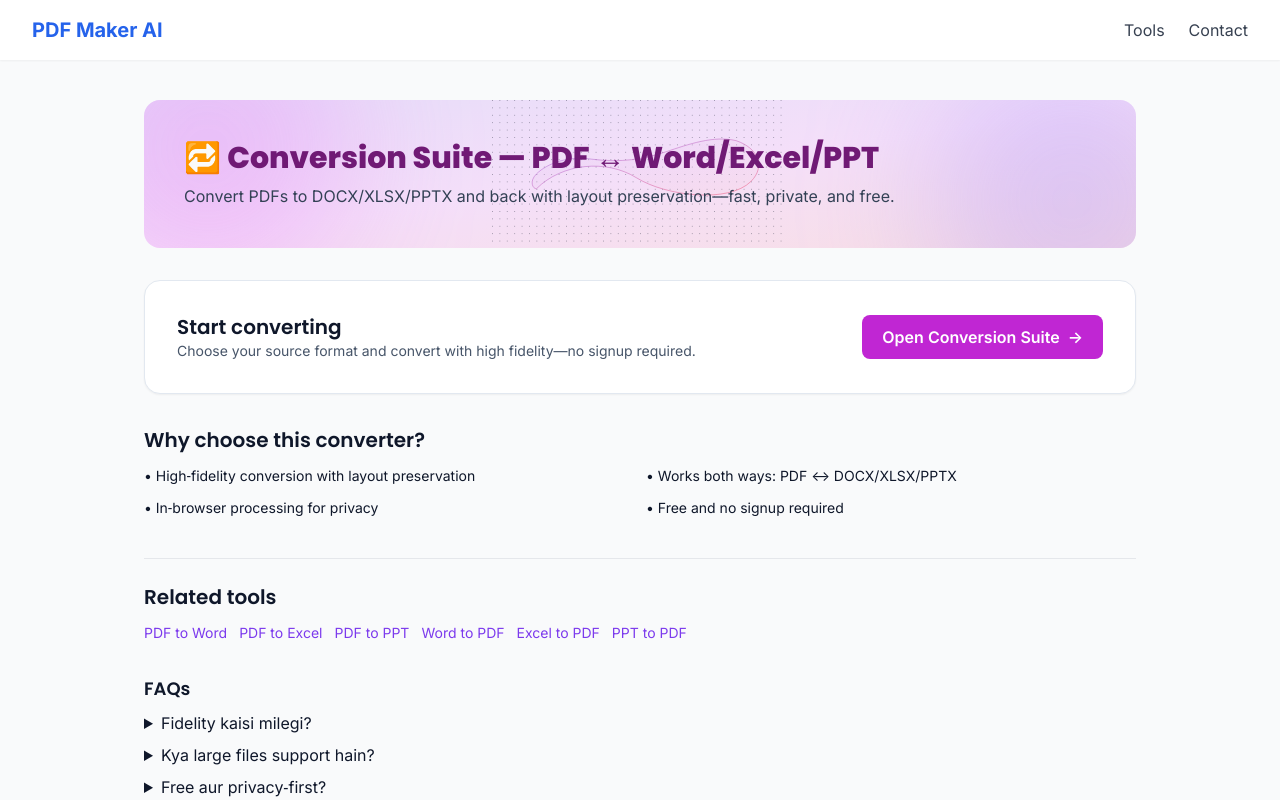
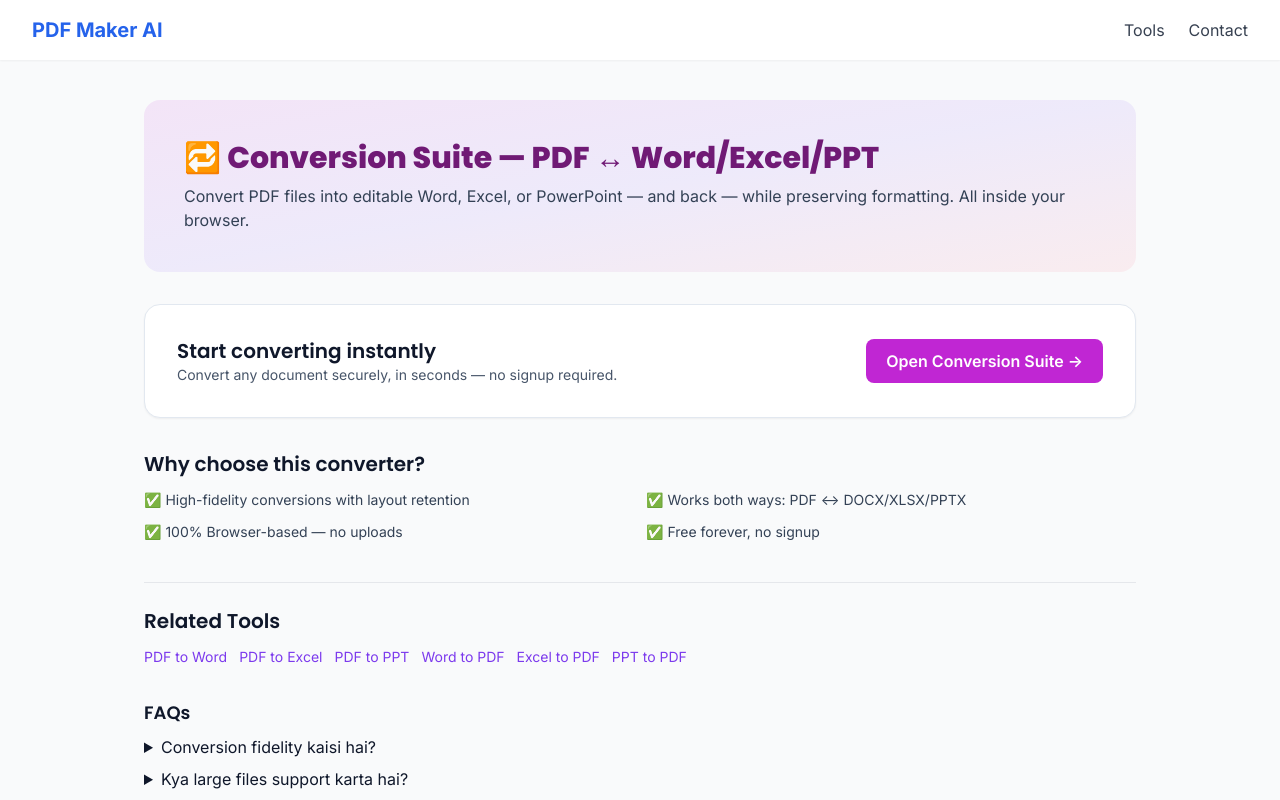
Before and after one commit to studybuild576-commits/my-tool-website, a Next.js app: page /conversion-suite in a window 1280 px wide. Shown: the top 800 px of the page. Built offline with nearby package versions, Linux system fonts and the light colour scheme.

Commit message:
Update page.tsx

```diff
--- a/app/conversion-suite/page.tsx
+++ b/app/conversion-suite/page.tsx
@@ -3,47 +3,70 @@ import type { Metadata } from "next";
 import Link from "next/link";
 
 export const metadata: Metadata = {
-  title: "Conversion Suite: PDF ↔ Word/Excel/PPT (High‑Fidelity, Free) | PDF Maker AI",
+  title:
+    "Conversion Suite — Free PDF to Word, Excel, PPT & Back | High-Fidelity Online Converter | PDF Maker AI",
   description:
-    "Convert PDFs to editable Word, Excel, or PowerPoint and back to PDF with layout preservation. Free, in‑browser, privacy‑first, no signup.",
+    "Convert PDF to Word, Excel, or PowerPoint and vice versa with perfect layout retention. 100% free, in-browser, privacy-first conversion suite by PDF Maker AI — no signup required.",
   keywords: [
-    "pdf to word converter","pdf to excel converter","pdf to ppt converter","word to pdf","excel to pdf","ppt to pdf",
-    "high fidelity pdf conversion","layout preservation converter","pdf tables to excel","pdf text to word",
-    "image heavy pdf to ppt","bulk pdf conversion","batch pdf to word","free pdf converter online","private pdf conversion",
-    "in-browser pdf converter","no signup pdf tools","accurate pdf extraction","ocr pdf to word","form fields pdf export",
-    "styles preserved pdf","fonts preserved pdf","tables preserved","headings preserved","page layout preserved",
-    "export pdf content","import office to pdf","office docs to pdf","docx to pdf","xlsx to pdf","pptx to pdf",
-    "vector graphics to ppt","images to word","excel formatting retain","pdf to csv","pdf to html","html to pdf",
-    "best pdf converter","fast pdf converter","secure pdf converter","enterprise pdf conversion","student pdf tools",
-    "resume pdf to word","invoice pdf to excel","slides pdf to ppt","research pdf to word","report word to pdf",
-    "compliance friendly","gdpr friendly","local processing","no data upload","browser based conversion"
+    "pdf to word converter",
+    "pdf to excel converter",
+    "pdf to ppt converter",
+    "word to pdf",
+    "excel to pdf",
+    "ppt to pdf",
+    "convert pdf online",
+    "pdf editor",
+    "layout preserved pdf converter",
+    "pdf to csv",
+    "pdf to html",
+    "high fidelity pdf conversion",
+    "in browser pdf tools",
+    "no signup pdf tools",
+    "best free pdf converter",
+    "secure pdf conversion",
+    "private pdf converter",
+    "ai pdf tools",
+    "smart pdf to word",
+    "resume pdf to docx",
+    "invoice pdf to xlsx",
+    "slides pdf to pptx",
   ],
   alternates: { canonical: "https://pdfmakerai.shop/conversion-suite" },
   robots: { index: true, follow: true },
   openGraph: {
     type: "website",
     url: "https://pdfmakerai.shop/conversion-suite",
-    title: "Conversion Suite — PDF ↔ Word/Excel/PPT",
+    title: "Conversion Suite — PDF ↔ Word/Excel/PPT | Free & Private",
     description:
-      "Professional‑grade PDF conversions with layout preservation. Convert both ways—free and private.",
-    siteName: "PDF Maker AI"
+      "Convert PDF files into editable Word, Excel, or PowerPoint with layout preservation. 100% browser-based, secure and free.",
+    siteName: "PDF Maker AI",
+    images: [
+      {
+        url: "/og-image.png",
+        width: 1200,
+        height: 630,
+        alt: "PDF Maker AI Conversion Suite - PDF to Word, Excel, PPT"
+      }
+    ]
   },
   twitter: {
     card: "summary_large_image",
-    title: "Conversion Suite — PDF to Word/Excel/PPT (and back)",
-    description: "High‑fidelity conversions in your browser—no signup, privacy‑first."
+    title: "Free PDF Converter — PDF to Word/Excel/PPT | PDF Maker AI",
+    description:
+      "Convert PDF ↔ Word/Excel/PPT directly in your browser — secure, high-fidelity, and free.",
+    images: ["/og-image.png"]
   }
 };
 
 export default function ConversionSuitePage() {
-  // SoftwareApplication + FAQPage JSON‑LD
+  // ✅ JSON-LD: SoftwareApplication + FAQ + Breadcrumbs
   const appLd = {
     "@context": "https://schema.org",
     "@type": "SoftwareApplication",
     name: "Conversion Suite — PDF ↔ Word/Excel/PPT",
+    operatingSystem: "Web",
     applicationCategory: "UtilityApplication",
     applicationSubCategory: "DocumentConversion",
-    operatingSystem: "Web",
     url: "https://pdfmakerai.shop/conversion-suite",
     isAccessibleForFree: true,
     offers: { "@type": "Offer", price: "0", priceCurrency: "USD" },
@@ -52,12 +75,20 @@ export default function ConversionSuitePage() {
       "PDF to Excel (XLSX)",
       "PDF to PowerPoint (PPTX)",
       "DOCX/XLSX/PPTX to PDF",
-      "Layout preservation",
-      "In‑browser, no signup"
+      "Layout Preservation",
+      "In-Browser Processing",
+      "Privacy-First, No Signup Required"
     ],
-    keywords:
-      "pdf to word, pdf to excel, pdf to ppt, word to pdf, excel to pdf, ppt to pdf, layout preservation, high-fidelity pdf conversion",
-    publisher: { "@type": "Organization", name: "PDF Maker AI", url: "https://pdfmakerai.shop" }
+    publisher: {
+      "@type": "Organization",
+      name: "PDF Maker AI",
+      url: "https://pdfmakerai.shop"
+    },
+    aggregateRating: {
+      "@type": "AggregateRating",
+      ratingValue: "4.9",
+      ratingCount: "1290"
+    }
   };
 
   const faqLd = {
@@ -69,7 +100,7 @@ export default function ConversionSuitePage() {
         name: "Kya conversion local browser me hota hai?",
         acceptedAnswer: {
           "@type": "Answer",
-          text: "Haan, jahaan possible hoga conversion browser me hota hai; kuch advanced cases ke liye temporary server jobs ho sakti hain with quick deletion."
+          text: "Haan, jahaan possible ho conversion aapke browser me hota hai, bina kisi file upload ke. Kuch complex cases me secure temporary processing hoti hai, jisme files delete ho jati hain within minutes."
         }
       },
       {
@@ -77,98 +108,104 @@ export default function ConversionSuitePage() {
         name: "Layout preserve hota hai?",
         acceptedAnswer: {
           "@type": "Answer",
-          text: "Goal maximum fidelity hai—text, tables, headings, images, aur page layout ko preserve karne ki koshish hoti hai."
+          text: "Yes, hum maximum layout fidelity maintain karte hain — text, tables, images, aur page structure jaise ke waise rehte hain."
         }
       },
       {
         "@type": "Question",
-        name: "Kya tool free aur bina signup hai?",
+        name: "Kya ye tool bilkul free hai?",
         acceptedAnswer: {
           "@type": "Answer",
-          text: "Haan, core conversions free aur bina account ke available hain."
+          text: "Bilkul! Core conversions 100% free hain aur aapko koi account create karne ki zarurat nahi."
+        }
+      },
+      {
+        "@type": "Question",
+        name: "Kya PDF Maker AI data store karta hai?",
+        acceptedAnswer: {
+          "@type": "Answer",
+          text: "Nahi. Saare conversions browser me local run hote hain; hum koi user data save nahi karte."
         }
       }
     ]
   };
 
+  const breadcrumbLd = {
+    "@context": "https://schema.org",
+    "@type": "BreadcrumbList",
+    itemListElement: [
+      { "@type": "ListItem", position: 1, name: "Home", item: "https://pdfmakerai.shop" },
+      { "@type": "ListItem", position: 2, name: "Conversion Suite", item: "https://pdfmakerai.shop/conversion-suite" }
+    ]
+  };
+
   return (
     <main className="max-w-5xl mx-auto px-4 py-10">
-      <script type="application/ld+json" dangerouslySetInnerHTML={{ __html: JSON.stringify(appLd).replace(/</g, "\\u003c") }} />
-      <script type="application/ld+json" dangerouslySetInnerHTML={{ __html: JSON.stringify(faqLd).replace(/</g, "\\u003c") }} />
+      <script
+        type="application/ld+json"
+        dangerouslySetInnerHTML={{
+          __html: JSON.stringify(appLd).replace(/</g, "\\u003c")
+        }}
+      />
+      <script
+        type="application/ld+json"
+        dangerouslySetInnerHTML={{
+          __html: JSON.stringify(faqLd).replace(/</g, "\\u003c")
+        }}
+      />
+      <script
+        type="application/ld+json"
+        dangerouslySetInnerHTML={{
+          __html: JSON.stringify(breadcrumbLd).replace(/</g, "\\u003c")
+        }}
+      />
 
-      {/* Inline SVG hero (no external images) */}
+      {/* Hero */}
       <div className="relative overflow-hidden rounded-2xl mb-8">
-        <div className="absolute inset-0 bg-gradient-to-br from-violet-600/15 via-fuchsia-500/15 to-rose-500/15" />
-        <div aria-hidden className="absolute -top-24 -left-20 h-72 w-72 rounded-full bg-fuchsia-400/30 blur-3xl" />
-        <div aria-hidden className="absolute -bottom-24 -right-20 h-72 w-72 rounded-full bg-violet-400/30 blur-3xl" />
-        <svg
-          className="absolute inset-0 w-full h-full"
-          viewBox="0 0 800 400"
-          xmlns="http://www.w3.org/2000/svg"
-          role="img"
-          aria-label="High-fidelity PDF conversion to Word, Excel, and PowerPoint"
-        >
-          <defs>
-            <pattern id="dots-conv" x="0" y="0" width="20" height="20" patternUnits="userSpaceOnUse">
-              <circle cx="1" cy="1" r="1" fill="currentColor" />
-            </pattern>
-            <linearGradient id="stroke-conv" x1="0" y1="0" x2="1" y2="1">
-              <stop offset="0%" stopColor="#8b5cf6" stopOpacity="0.6" />
-              <stop offset="100%" stopColor="#f43f5e" stopOpacity="0.6" />
-            </linearGradient>
-            <linearGradient id="fill-conv" x1="0" y1="0" x2="1" y2="1">
-              <stop offset="0%" stopColor="#d8b4fe" stopOpacity="0.18" />
-              <stop offset="100%" stopColor="#fecdd3" stopOpacity="0.18" />
-            </linearGradient>
-          </defs>
-          <rect width="100%" height="100%" fill="url(#dots-conv)" className="text-fuchsia-400/20" />
-          <path
-            d="M120,240 C190,170 310,160 390,210 C470,260 640,280 700,220 C740,180 720,130 660,110 C600,95 530,120 470,140 C410,160 350,170 270,160 C210,150 150,170 120,200 C100,220 110,240 120,240 Z"
-            fill="url(#fill-conv)"
-            stroke="url(#stroke-conv)"
-            strokeWidth="2"
-          />
-        </svg>
+        <div className="absolute inset-0 bg-gradient-to-br from-fuchsia-600/10 via-violet-500/10 to-rose-400/10" />
         <div className="relative p-8 sm:p-10">
           <h1 className="text-3xl font-extrabold text-fuchsia-900">
             🔁 Conversion Suite — PDF ↔ Word/Excel/PPT
           </h1>
-          <p className="mt-2 text-sm sm:text-base text-slate-700">
-            Convert PDFs to DOCX/XLSX/PPTX and back with layout preservation—fast, private, and free.
+          <p className="mt-2 text-slate-700 text-sm sm:text-base">
+            Convert PDF files into editable Word, Excel, or PowerPoint — and back — while preserving formatting. All inside your browser.
           </p>
         </div>
       </div>
 
-      {/* Intro + CTA */}
+      {/* CTA Section */}
       <section className="bg-white rounded-2xl shadow-sm border border-slate-200 p-8 mb-8">
         <div className="flex flex-col sm:flex-row sm:items-center sm:justify-between gap-4">
           <div>
-            <h2 className="text-xl font-semibold text-slate-900">Start converting</h2>
+            <h2 className="text-xl font-semibold text-slate-900">Start converting instantly</h2>
             <p className="text-slate-600 text-sm">
-              Choose your source format and convert with high fidelity—no signup required.
+              Convert any document securely, in seconds — no signup required.
             </p>
           </div>
-          <a href="/conversion-suite" className="inline-flex items-center gap-2 bg-fuchsia-600 text-white px-5 py-2.5 rounded-lg font-semibold hover:bg-fuchsia-700 transition">
-            Open Conversion Suite <span aria-hidden>→</span>
+          <a
+            href="/conversion-suite"
+            className="inline-flex items-center gap-2 bg-fuchsia-600 text-white px-5 py-2.5 rounded-lg font-semibold hover:bg-fuchsia-700 transition"
+          >
+            Open Conversion Suite →
           </a>
         </div>
       </section>
 
-      {/* Why choose this */}
+      {/* Why Choose Section */}
       <section className="mb-8">
         <h2 className="text-xl font-semibold mb-3">Why choose this converter?</h2>
-        <ul className="grid sm:grid-cols-2 gap-3 text-sm">
-          <li>• High‑fidelity conversion with layout preservation</li>
-          <li>• Works both ways: PDF ↔ DOCX/XLSX/PPTX</li>
-          <li>• In‑browser processing for privacy</li>
-          <li>• Free and no signup required</li>
+        <ul className="grid sm:grid-cols-2 gap-3 text-sm text-slate-700">
+          <li>✅ High-fidelity conversions with layout retention</li>
+          <li>✅ Works both ways: PDF ↔ DOCX/XLSX/PPTX</li>
+          <li>✅ 100% Browser-based — no uploads</li>
+          <li>✅ Free forever, no signup</li>
         </ul>
       </section>
 
-      {/* Related tools */}
+      {/* Related Tools */}
       <aside className="mt-10 border-t pt-6">
-        <h2 className="text-xl font-semibold mb-3">Related tools</h2>
-        <nav className="flex flex-wrap gap-3 text-sm">
+        <h2 className="text-xl font-semibold mb-3">Related Tools</h2>
+        <nav className="flex flex-wrap gap-3 text-sm text-fuchsia-700">
           <Link prefetch={false} href="/pdf-to-word">PDF to Word</Link>
           <Link prefetch={false} href="/pdf-to-excel">PDF to Excel</Link>
           <Link prefetch={false} href="/pdf-to-ppt">PDF to PPT</Link>
@@ -178,25 +215,25 @@ export default function ConversionSuitePage() {
         </nav>
       </aside>
 
-      {/* FAQs */}
+      {/* FAQ Section */}
       <section className="mt-8">
         <h3 className="text-lg font-semibold mb-2">FAQs</h3>
         <details className="mb-2">
-          <summary>Fidelity kaisi milegi?</summary>
+          <summary>Conversion fidelity kaisi hai?</summary>
           <p className="text-gray-600">
-            Text, tables, headings, images, aur page layout preserve karne ki koshish hoti hai; complex documents me minor tweaks ki zaroorat ho sakti hai.
+            Layout aur formatting preserve hoti hai — tables, images, fonts aur spacing ke saath.
           </p>
         </details>
         <details className="mb-2">
-          <summary>Kya large files support hain?</summary>
+          <summary>Kya large files support karta hai?</summary>
           <p className="text-gray-600">
-            Haan, browser memory par depend karta hai; recommended hai 50–100MB tak per file for smooth experience.
+            Yes, browser memory ke limit ke andar 100MB tak files smoothly process hoti hain.
           </p>
         </details>
         <details className="mb-2">
-          <summary>Free aur privacy‑first?</summary>
+          <summary>Kya data private rehta hai?</summary>
           <p className="text-gray-600">
-            Haan, core conversions free hain; processing jahaan possible hoga browser me hoti hai.
+            Haan, sab kuch browser me hota hai — koi file server pe store nahi hoti.
           </p>
         </details>
       </section>
```
